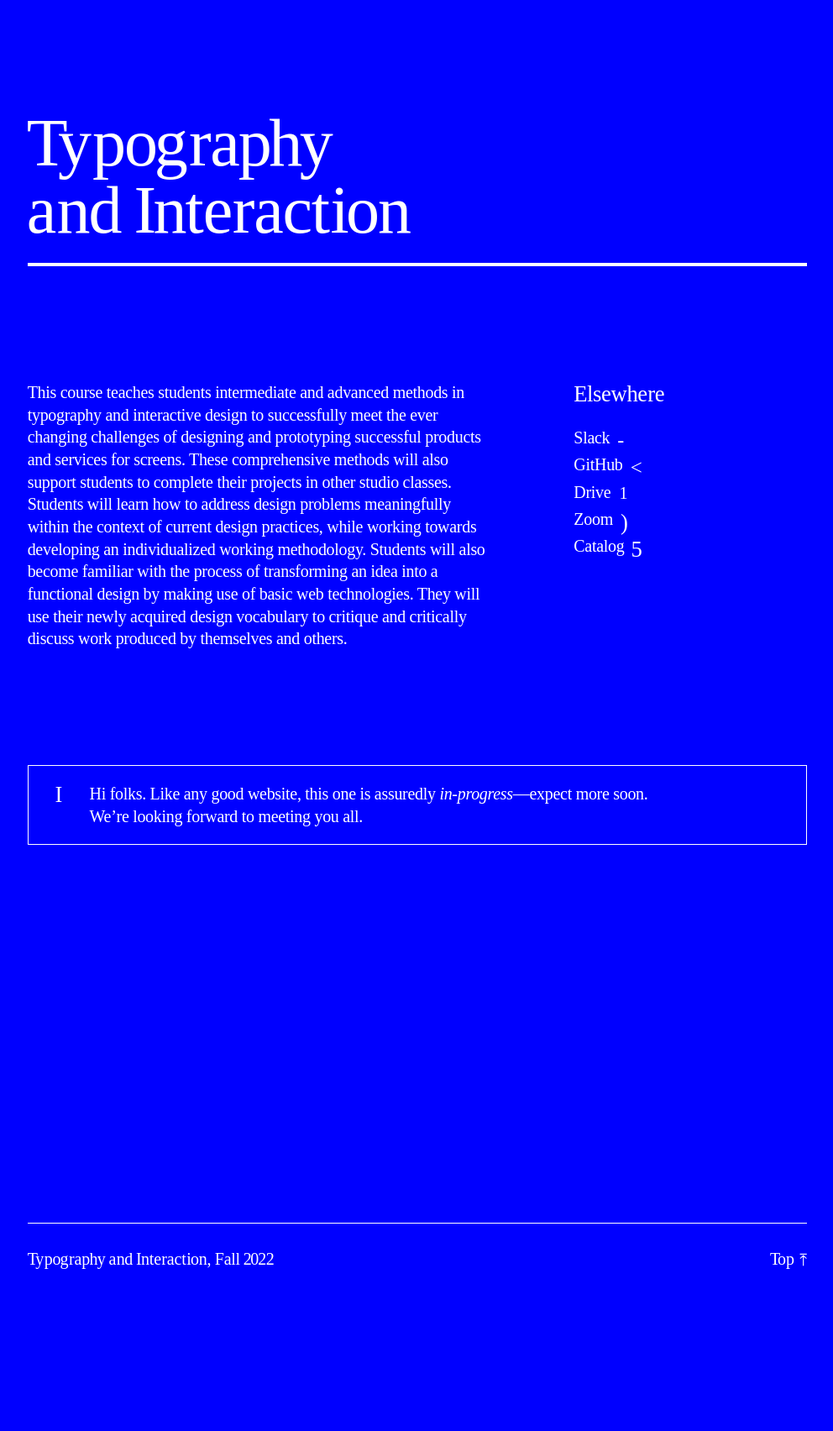
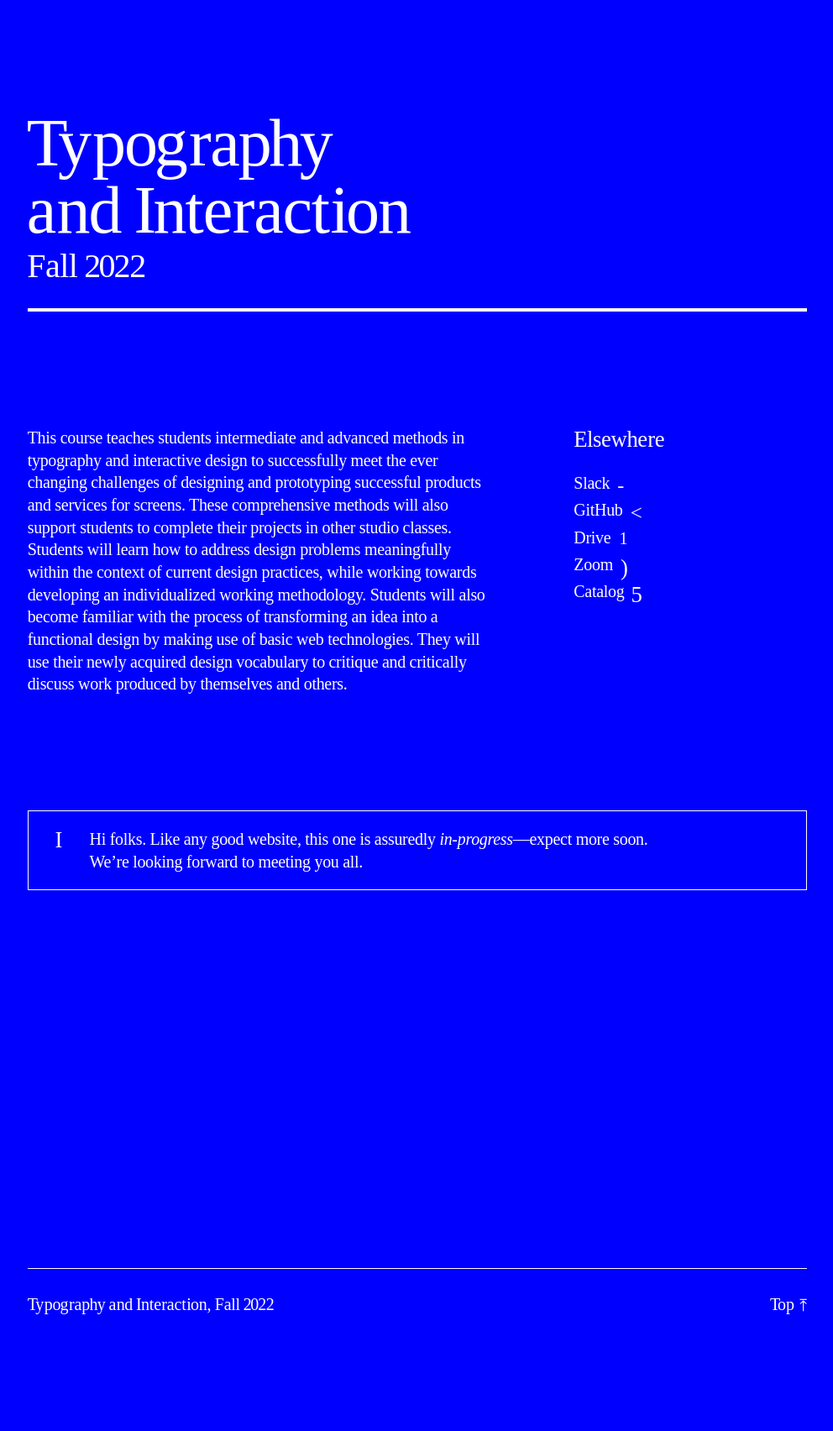
Before and after one commit to core-interaction/core-interaction.github.io, a Jekyll site: the page built from index.md, in a window 1280 px wide. Shown: the whole page at 84% size, without its empty margins (143-1135 px from the left). Built offline with Jekyll 4.4.1, drawn with Linux system fonts in a browser that asks for light colours; before the commit the page ends 1651 px from its top, so only the background shows below that.

Commit message:
Always stack date under title, fine.

```diff
--- a/_layouts/index.html
+++ b/_layouts/index.html
@@ -10,6 +10,7 @@ layout: default
 <main>
 	<header>
 		<h1>{{ page.title | kerning }}</h1>
+		<p>{{ page.strings.term | kerning }}</p>
 	</header>
 	<article>
 		{{ content }}
--- a/assets/styles/_fonts.scss
+++ b/assets/styles/_fonts.scss
@@ -347,6 +347,8 @@
 	span.y + span.p { margin-left:  0.04em }
 	span.y + span.t { margin-left: -0.02em }
 
+	span.W:first-child { margin-left: -0.05em }
+
 	span.num0 {
 		letter-spacing: -0.05em;
 		margin-left:    -0.04em;
--- a/assets/styles/common.scss
+++ b/assets/styles/common.scss
@@ -276,19 +276,31 @@ body {
 		padding-bottom: calc(var(--margin--vertical) * 4);
 
 		> header {
-			align-items:         end;
 			border-bottom-color: var(--color);
 			border-bottom-style: solid;
 			border-bottom-width: var(--divider--width--h1);
 			column-gap:          var(--margin);
-			display:             flex;
-			justify-content:     space-between;
+			display:             grid;
 			margin-bottom:       calc(var(--margin--vertical) * 4);
-			padding-bottom:      calc(var(--margin--vertical) * 1);
+			padding-bottom:      var(--margin--vertical);
 			row-gap:             var(--margin--vertical);
 
+			@include breakpoint(568) {
+				grid-template-columns: repeat(3, minmax(0, 1fr));
+
+				> h1 { grid-column: 1 / span 2 }
+				> h1:only-child { grid-column: 1 / span 3 }
+			}
+
 			// The date.
-			> p { --typography--size: var(--typography--size--h2) }
+			> p {
+				--typography--leading: var(--typography--leading--tight);
+				--typography--size:    var(--typography--size--h2);
+
+				grid-column: 1 / span 2;
+				margin-top:  calc(-1 * var(--typography--size) * (var(--typography--cap-height) - var(--typography--x-height)));
+			}
+
 		}
 
 
```
